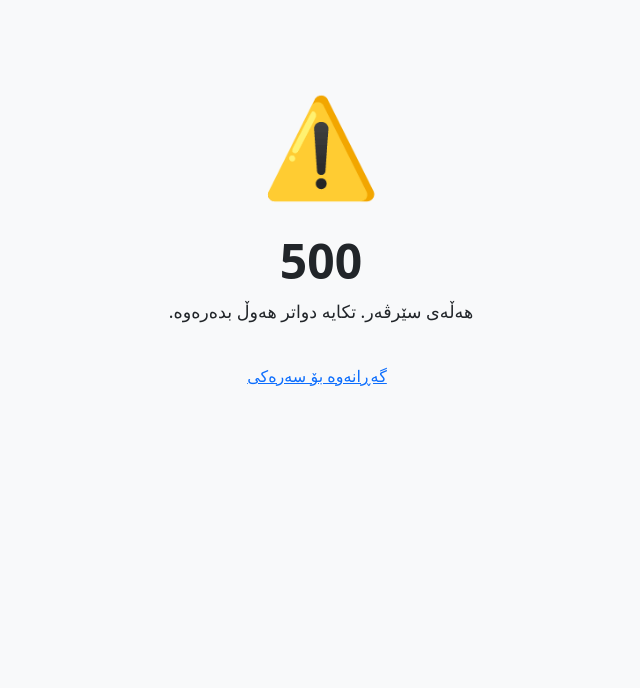
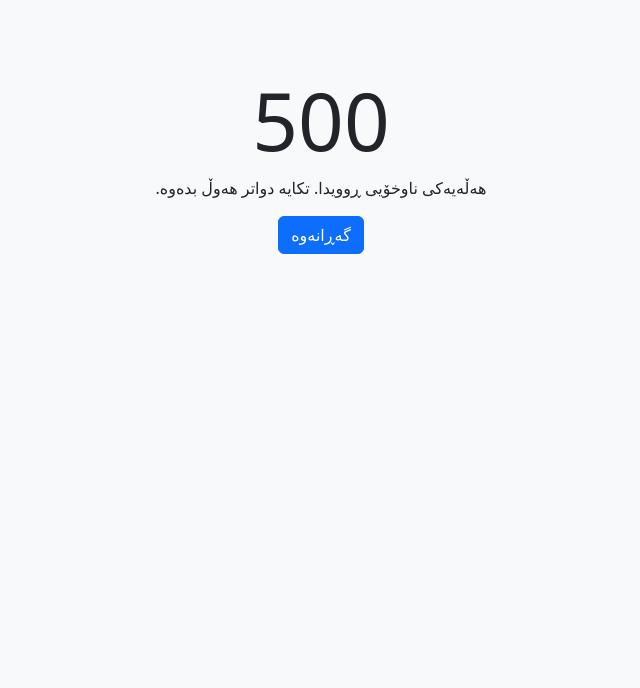
Before and after one commit to muhammadt90900-ux/Cars, a Flask app: template templates/500.html in a window 1280 px wide. Shown: the part 56-744 px from the top of the page, without its empty margins (319-959 px from the left). Run offline with Flask 3, Linux system fonts and the light colour scheme; the template is opened without the code that fills it, so the values that code supplies are empty; some libraries are stand-ins or nearby versions.

Commit message:
Update 500 error page content and styling

```diff
--- a/templates/500.html
+++ b/templates/500.html
@@ -1,11 +1,9 @@
 {% extends "base.html" %}
+{% block title %}ھەڵەی سێرڤەر{% endblock %}
 {% block content %}
-<div class="container text-center py-5" style="min-height:50vh;display:flex;flex-direction:column;align-items:center;justify-content:center;">
-    <div style="font-size:6rem;margin-bottom:16px;">⚠️</div>
-    <h1 style="font-size:3rem;font-weight:900;color:var(--red);">500</h1>
-    <p style="color:var(--text-muted);font-size:1.1rem;margin-bottom:28px;">هەڵەی سێرڤەر. تکایە دواتر هەوڵ بدەرەوە.</p>
-    <a href="{{ url_for('index') }}" class="btn-ka-primary" style="font-size:1rem;padding:12px 32px;">
-        <i class="fas fa-home me-2"></i>گەڕانەوە بۆ سەرەکی
-    </a>
+<div class="text-center mt-5">
+    <h1 class="display-1">500</h1>
+    <p>ھەڵەیەکی ناوخۆیی ڕوویدا. تکایە دواتر ھەوڵ بدەوە.</p>
+    <a href="/" class="btn btn-primary">گەڕانەوە</a>
 </div>
 {% endblock %}
```
